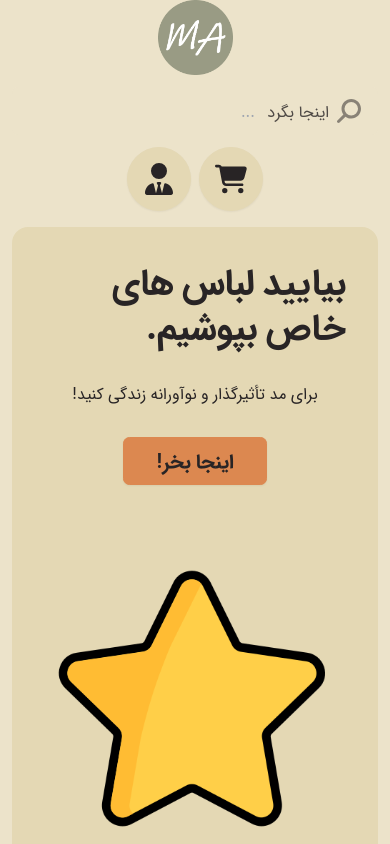
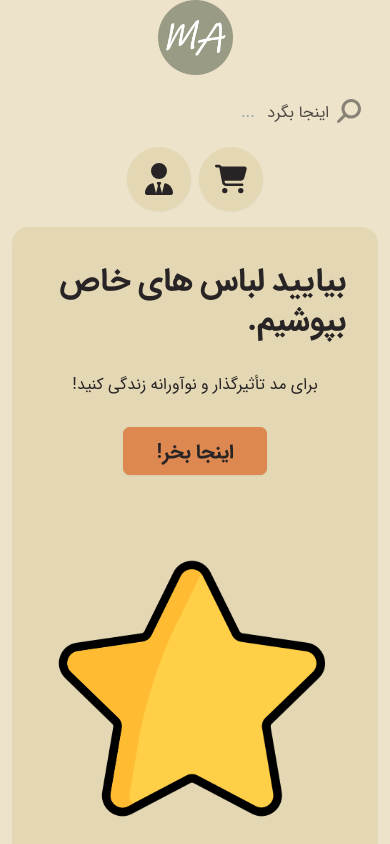
Before and after one commit to Aster1994/Shop-Vue3-ts, a Vue app: page / in a window 390 px wide. Shown: the top 844 px of the page. Built offline with nearby package versions, Linux system fonts and the light colour scheme; no server answers; a web font is replaced by a local one.

Commit message:
style: banner card responsive design

```diff
--- a/src/components/Home/Banner/BannerCard.vue
+++ b/src/components/Home/Banner/BannerCard.vue
@@ -9,7 +9,7 @@
         :class="{ 'md:col-span-2': banner.title }"
         class="p-8 md:p-16 flex flex-col justify-between items-center md:items-start max-h-full min-h-max w-full"
       >
-        <h3 class="banner-card__title text-4xl md:text-7xl font-bold !leading-tight">
+        <h3 class="banner-card__title font-bold !leading-tight">
           {{ banner.title }}
         </h3>
         <p v-if="banner.text" class="banner-card__text md:text-xl mt-8">{{ banner.text }}</p>
@@ -47,4 +47,11 @@ const props = defineProps<{
 const { banner } = props
 </script>
 
-<style lang="scss" scoped></style>
+<style lang="scss" scoped>
+.banner-card__title {
+  font-size: clamp(2rem, 3.5vw, 4.5rem);
+  @supports not (font-size: clamp(2rem, 3.5vw, 4.5rem)) {
+    font-size: 3.5vw;
+  }
+}
+</style>
```
